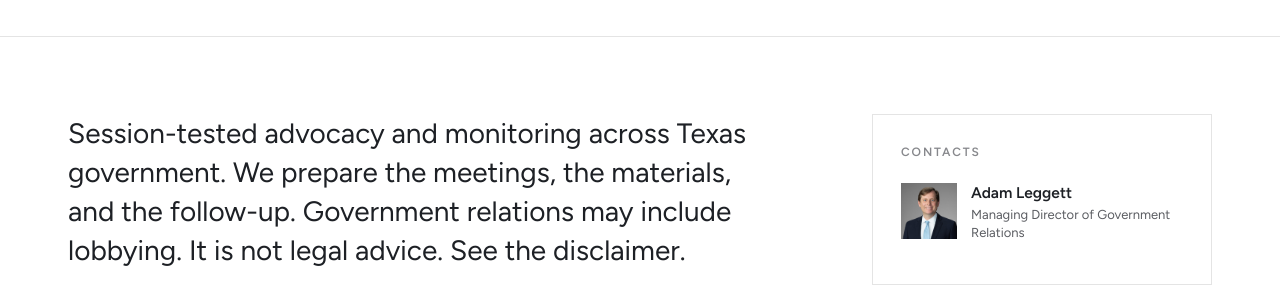
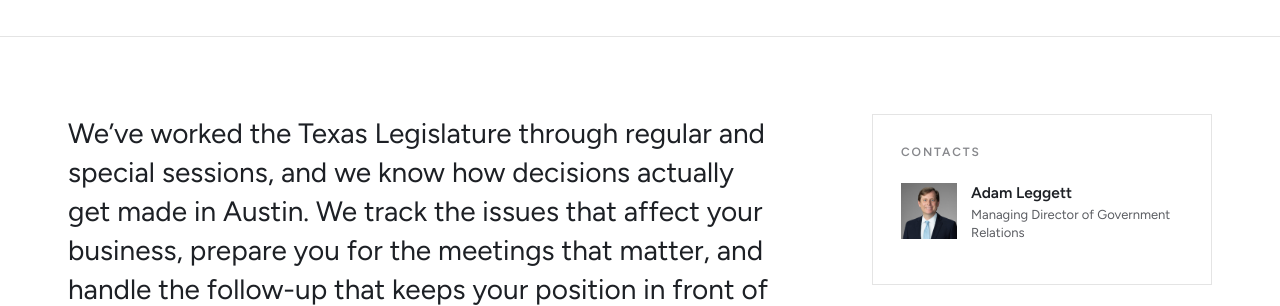
Before and after one commit to DACDConsulting/grpr-interim-preview, a website built with Vite: page government-relations.html in a window 1280 px wide. Shown: the part 371-677 px from the top of the page. Built offline with nearby package versions, Linux system fonts and the light colour scheme.

Commit message:
Updated government-relations.html

```diff
--- a/government-relations.html
+++ b/government-relations.html
@@ -34,7 +34,9 @@
 <section class="section">
   <div class="wrap detail">
     <div class="prose">
-      <p class="intro">Session-tested advocacy and monitoring across Texas government. We prepare the meetings, the materials, and the follow-up. Government relations may include lobbying. It is not legal advice. See the <a href="disclaimer.html">disclaimer</a>.</p>
+      <p class="intro">We’ve worked the Texas Legislature through regular and special sessions, and we know how decisions actually get made in Austin. We track the issues that affect your business, prepare you for the meetings that matter, and handle the follow-up that keeps your position in front of decision-makers.
+
+Government relations services may include lobbying and do not constitute legal advice. See our <a href="disclaimer.html">disclaimer</a>.</p>
       <h2>What we do</h2>
       <ul class="caps"><li class="reveal"><span class="cn">01</span><div><h3>Strategy</h3><p>With a comprehensive understanding of the regulatory and parliamentary process, we develop a plan tailored to each client’s regulatory or policy goals.</p></div></li><li class="reveal"><span class="cn">02</span><div><h3>Advocacy</h3><p>Meaningful engagement with policymakers and staff is key to legislative success. We approach each meeting with focus — articulating why legislation matters to your business, your industry and the state of Texas.</p></div></li><li class="reveal"><span class="cn">03</span><div><h3>Legislative Monitoring</h3><p>Thousands of bills and amendments are filed every session. We use technology and disciplined tracking to monitor legislation, hearings and rule-making during session and the interim.</p></div></li><li class="reveal"><span class="cn">04</span><div><h3>Regulatory & Agency Engagement</h3><p>We work with state agencies through rulemaking and implementation to make sure policy works for your business once it leaves the Capitol.</p></div></li><li class="reveal"><span class="cn">05</span><div><h3>Coalitions & Stakeholders</h3><p>Policy is rarely won alone. We identify allies, build and strengthen coalitions, and align industry, community and business voices behind a shared message, amplifying your position and broadening support for your priorities at the Capitol.</p></div></li></ul>
       <h2>How we work</h2>
```
